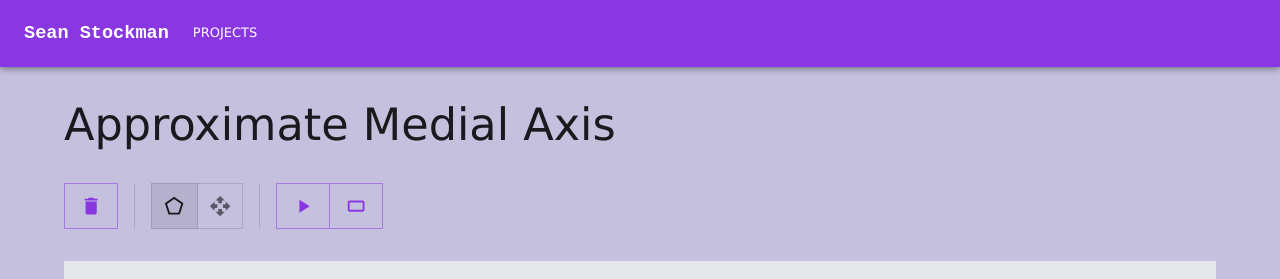
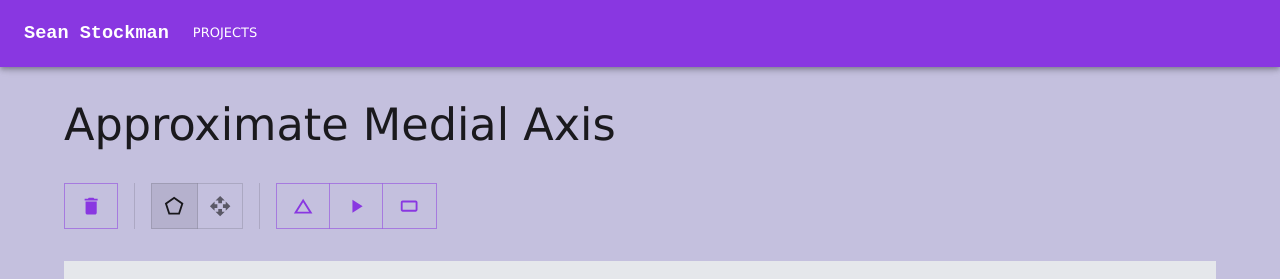
Before and after one commit to seanstockman/web-projects, a React (Vite) app: page /web-projects/medial-axis in a window 1280 px wide. Shown: the top 279 px of the page. Built offline with nearby package versions, Linux system fonts and the light colour scheme.

Commit message:
Fixed Steiner Points and attempted to cheat coding by adding steiner points to graph!

```diff
--- a/src/lib/geometry/geometry2d.ts
+++ b/src/lib/geometry/geometry2d.ts
@@ -153,6 +153,27 @@ export const geometry2d = {
         // If sum > 0, it is CW
         return sum < 0;
     },
+    /** Returns a copy of the array with duplicates removed.
+     * @link https://www.geeksforgeeks.org/typescript/remove-duplicate-elements-from-typescript-array/#approach-1-using-typescript-filter-method
+     */
+    removeDupes(arr: number[]): number[] {
+        return arr.filter((item,
+            index) => arr.indexOf(item) === index);
+    },
+    /** Removes duplicate points (exact x/y match) from an array, keeping the first occurrence of each. */
+    removeDuplicatePoints(points: Point[]): Point[] {
+        const seen = new Set<string>();
+        const result: Point[] = [];
+
+        points.forEach(p => {
+            const key = `${p.x},${p.y}`;
+            if (seen.has(key)) return;
+            seen.add(key);
+            result.push(p);
+        });
+
+        return result;
+    }
 }
 
 
--- a/src/pages/approximate_medial_axis/MedialAxis.tsx
+++ b/src/pages/approximate_medial_axis/MedialAxis.tsx
@@ -27,7 +27,7 @@ export default function ApproximateMedialAxis() {
         handleMouseMove, handleMouseDown, handleMouseUp, handleMouseLeave, handleRightClick,
         redrawCanvas,
         drawMode, setDrawMode, clearCanvas, clearCanvasOverlays,
-        getMedialAxis,
+        getDelaunayTriangulation, getMedialAxis,
         setToRectExample
     } = useMedialAxisDraw(canvasRef, drawModes);
 
@@ -42,6 +42,11 @@ export default function ApproximateMedialAxis() {
     ];
 
     const actions = [
+        {
+            label: "Gets the Constrained Delaunay Triangulation (CDT) of the mesh.", icon: <ChangeHistoryIcon />, action: () => {
+                getDelaunayTriangulation();
+            }
+        },
         {
             label: "Runs the full Medial Axis approxuimation process and only shows the result.", icon: <PlayArrowIcon />, action: () => {
                 getMedialAxis();
--- a/src/pages/approximate_medial_axis/approximate_medial_axis.ts
+++ b/src/pages/approximate_medial_axis/approximate_medial_axis.ts
@@ -13,10 +13,7 @@ import { TriangleGraph, type Triangle, type Vertex } from "../../lib/geometry/tr
 export const medialAxis = {
     /** */
     initialise(points: Point[], tris: poly2tri.Triangle[]): TriangleGraph {
-        const graph = new TriangleGraph(points, tris);
-        this.addObtuseThreeNeighbourSteinerPoints(graph);
-        this.addConvexVertexSteinerPoints(graph);
-        return graph;
+        return new TriangleGraph(points, tris);
     },
 
     // /** Returns a set of Steiner points to be added to the SweepContext object then re-triangulated. */
@@ -53,7 +50,7 @@ export const medialAxis = {
     },
 
     /** Finds and returns the Steiner Points to be added to resolve polygon convex vertices (section 2.2). */
-    addConvexVertexSteinerPoints(g: TriangleGraph) {
+    addConvexVertexSteinerPoints(g: TriangleGraph): Point[] {
         // find all convex vertices (interior angle < 180)
 
         const convexVertices = [];
@@ -71,7 +68,10 @@ export const medialAxis = {
         console.log(`convex vertices:`);
         console.log(convexVertices);
 
+        const steinerVertices = [...convexVertices.map(c => this.addSteinerPointsAtVertex(g, c)).flat()];
+        const steinerPoints: Point[] = steinerVertices.map(v => ({x: v.x, y: v.y}));
 
+        return geometry2d.removeDuplicatePoints(steinerPoints);
     },
 
     addSteinerPointsAtVertex(g: TriangleGraph, c: number) {
@@ -84,7 +84,7 @@ export const medialAxis = {
         // the nearest polygon vertex v_n in regard to vertex v_c is found.
         const v_c = g.vertices[c]!;
         const n = [...v_c.connections].filter(v => !g.vertices[v]?.steiner)
-                                      .sort((a, b) => geometry2d.distance(v_c, g.vertices[a]!) - geometry2d.distance(v_c, g.vertices[b]!))[0]!;
+            .sort((a, b) => geometry2d.distance(v_c, g.vertices[a]!) - geometry2d.distance(v_c, g.vertices[b]!))[0]!;
         const v_n = g.vertices[n]!;
 
         // the distance d = |v_c v_n| represents the radius of circle c_c the centre of which is v_c.
@@ -94,14 +94,17 @@ export const medialAxis = {
         const v_prev = g.vertices[(c - 1 + g.vertices.length) % g.vertices.length]!;
         const distToPrev = geometry2d.distance(v_prev, v_c);
         const cToPrev: Point = { x: v_prev.x - v_c.x, y: v_prev.y - v_c.y };
+        const cToPrevNormalised = {x: cToPrev.x / distToPrev, y: cToPrev.y / distToPrev};
 
         const v_next = g.vertices[(c + 1) % g.vertices.length]!;
         const distToNext = geometry2d.distance(v_next, v_c);
         const cToNext: Point = { x: v_next.x - v_c.x, y: v_next.y - v_c.y };
+        const cToNextNormalised = {x: cToNext.x / distToNext, y: cToNext.y / distToNext}
 
-        const v_s1: Vertex = { x: v_c.x + cToPrev.x / distToPrev * d / 2, y: v_c.y + cToPrev.y * d / 2, connections: [], steiner: true }
-        const v_s2: Vertex = { x: v_c.x + cToNext.x / distToNext * d / 2, y: v_c.y + cToNext.y * d / 2, connections: [], steiner: true }
+        const v_s1: Vertex = { x: v_c.x + cToPrevNormalised.x * (d / 2), y: v_c.y + cToPrevNormalised.y * (d / 2), connections: [], steiner: true }
+        const v_s2: Vertex = { x: v_c.x + cToNextNormalised.x * (d / 2), y: v_c.y + cToNextNormalised.y * (d / 2), connections: [], steiner: true }
 
+        return [v_s1, v_s2];
         // the triangles from T_s are now changed as follows:
         // firstly the bisector of /_ v_c-1 v_c v_c+1 is determined and after that the angle at vertex v_c is calculated.
 
--- a/src/pages/approximate_medial_axis/useMedialAxis.ts
+++ b/src/pages/approximate_medial_axis/useMedialAxis.ts
@@ -22,6 +22,8 @@ const defaultCanvasProps: DefaultCanvasProps = {
     cursorRadius: 1.5,
     manipulateGrabRadius: 15,
 };
+
+let tg: TriangleGraph | undefined = undefined;
 
 
 export function useMedialAxisDraw(canvasRef: RefObject<HTMLCanvasElement | null>, canvasModes: SelectableDrawMode[]) {
@@ -50,12 +52,8 @@ export function useMedialAxisDraw(canvasRef: RefObject<HTMLCanvasElement | null>
         ]);
     }
 
-    function getMedialAxis() {
+    function getDelaunayTriangulation() {
         clearCanvasOverlays();
-        // savedDelaunay = initialiseDelaunay(points, lines);
-        // if (!savedDelaunay) return;
-        // delaunay.delaunayTriangulation(savedDelaunay);
-
         var contour: poly2tri.Point[] = [];
 
         points.forEach(p => contour.push(new poly2tri.Point(p.x, p.y)));
@@ -65,13 +63,51 @@ export function useMedialAxisDraw(canvasRef: RefObject<HTMLCanvasElement | null>
         const sweepCtx = new poly2tri.SweepContext(contour);
         sweepCtx.triangulate();
 
+        tg = medialAxis.initialise(points, sweepCtx.getTriangles());
+        showTriangleGraph(tg);
+    }
 
-        // sweepCtx.
+    function getMedialAxis() {
+        if (!tg) { console.warn(`Triangle Graph is not defined. Have you ran Delaunay Triangulation first?`); return; }
+        // clearCanvasOverlays();
+        // savedDelaunay = initialiseDelaunay(points, lines);
+        // if (!savedDelaunay) return;
+        // delaunay.delaunayTriangulation(savedDelaunay);
+        const steinerVerts = medialAxis.addConvexVertexSteinerPoints(tg);
 
-        // console.log(sweepCtx);
-        const tg: TriangleGraph = medialAxis.initialise(points, sweepCtx.getTriangles());
+        var contour: poly2tri.Point[] = [];
+
+        points.forEach(p => contour.push(new poly2tri.Point(p.x, p.y)));
+
+        if (geometry2d.isCounterClockwise(contour)) contour.reverse();
+        const sweepCtx = new poly2tri.SweepContext(contour);
+
+
+        const steinerPoints: poly2tri.Point[] = steinerVerts.map(v => new poly2tri.Point(v.x, v.y));
+
+        sweepCtx.addPoints(steinerPoints);
+        sweepCtx.triangulate();
+
+        tg = medialAxis.initialise(points, sweepCtx.getTriangles());
+        console.log(tg);
         showTriangleGraph(tg);
-        // showDelaunaySwpctx(sweepCtx);
+        showDelaunaySwpctx(sweepCtx);
+
+        addDrawBundleToCanvas({
+            circles: [
+            ...steinerVerts.map(v => ({
+                circle: {
+                    center: { x: v.x, y: v.y },
+                    radius: 6
+                },
+                props: {
+                    filled: true,
+                    borderWidth: 0,
+                    color: '#ff0000',
+                    dashed: false
+                }
+            }))]
+        });
     }
 
     function addDrawBundleToCanvas(bundle: CustomDrawBundle) {
@@ -187,7 +223,7 @@ export function useMedialAxisDraw(canvasRef: RefObject<HTMLCanvasElement | null>
         redrawCanvas,
         handleMouseMove, handleMouseDown, handleMouseUp, handleMouseLeave, handleRightClick,
         drawMode, setDrawMode, clearCanvas, clearCanvasOverlays,
-        getMedialAxis,
+        getDelaunayTriangulation, getMedialAxis,
         setToRectExample
     };
 }
```
